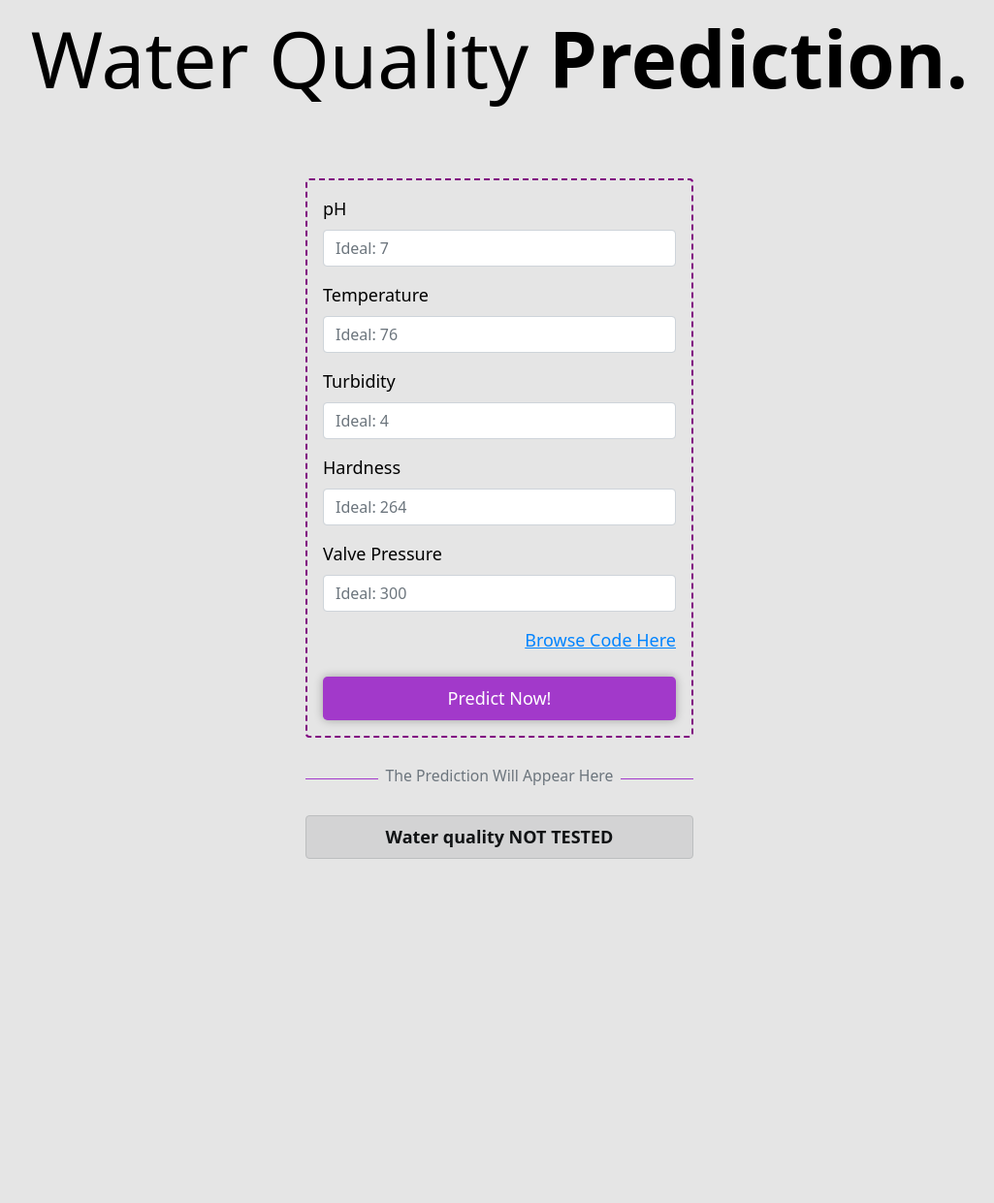
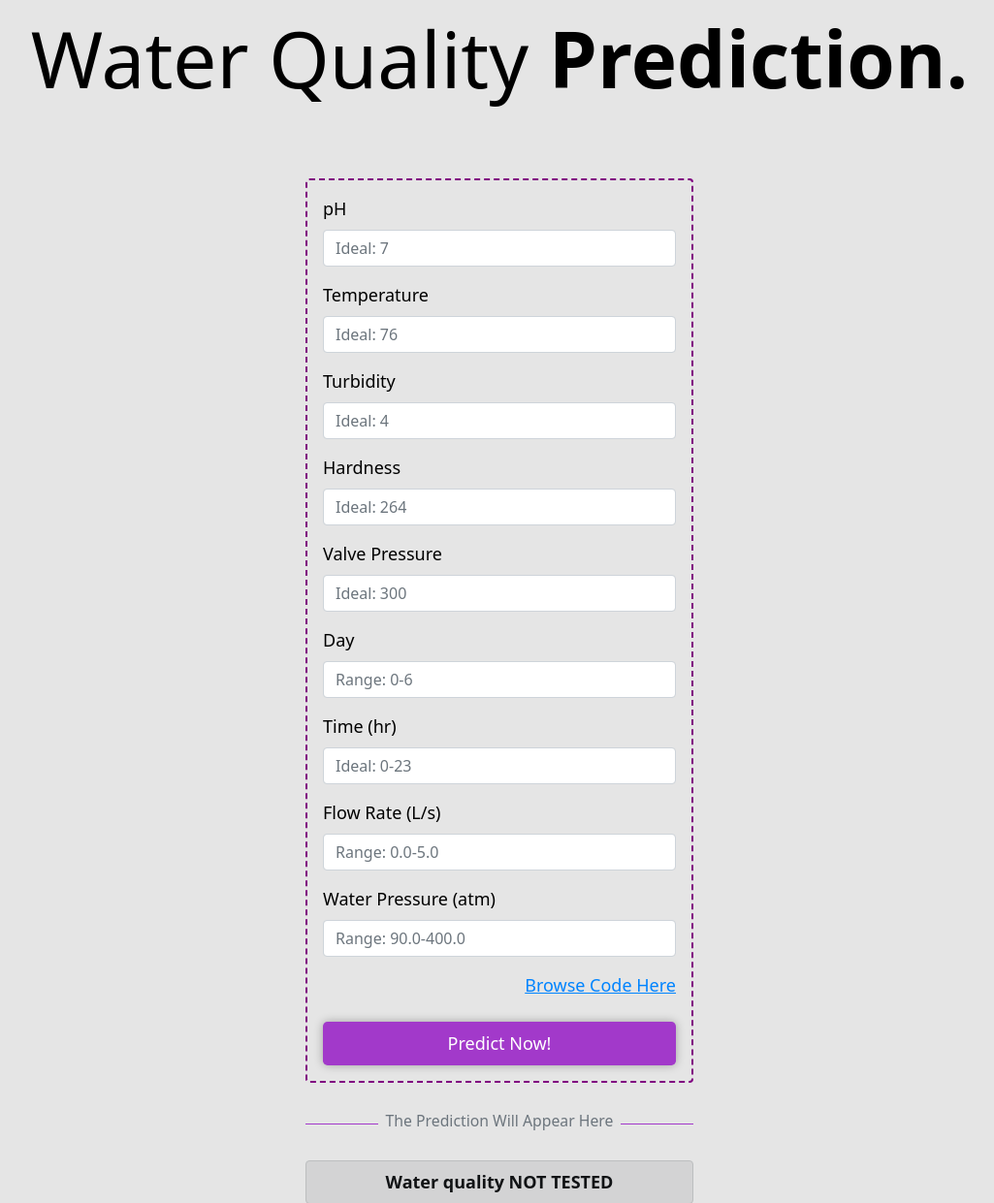
Before and after one commit to P0intMaN/water_ml_api, a Flask app: template waterquality/app/templates/home.html in a window 1280 px wide. Shown: the top 1241 px of the page at 97% size, without its empty margins (125-1150 px from the left). Before the commit the page ends 886 px from the top, so only its background shows below. Run offline with Flask 2, Linux system fonts and the light colour scheme; the template is opened without the code that fills it, so the values that code supplies are empty; parts of the project's set-up code (start-up, migrations or seed data) failed here and were passed over; some libraries are stand-ins or nearby versions.

Commit message:
generic water consumption algorithm

```diff
--- a/waterquality/app/templates/home.html
+++ b/waterquality/app/templates/home.html
@@ -64,7 +64,35 @@
                                     <input class="form-control" id="valvepressure" name="valvepressure" required="" type="text" value="" placeholder="Ideal: 300">
 
                         </div>
+                        <div class="d-flex">
 
+                        </div>
+                        <div class="form-group">
+                            <label class="form-label" for="hardness">Day</label>
+
+
+                                    <input class="form-control" id="day" name="day" required="" type="text" value="" placeholder="Range: 0-6">
+
+                        </div>
+                        <div class="form-group">
+                            <label class="form-label" for="hardness">Time (hr)</label>
+
+
+                                    <input class="form-control" id="time" name="time" required="" type="text" value="" placeholder="Ideal: 0-23">
+
+                        </div>
+                        <div class="form-group">
+                            <label class="form-label" for="hardness">Flow Rate (L/s)</label>
+
+                                    <input class="form-control" id="fr" name="fr" required="" type="text" value="" placeholder="Range: 0.0-5.0">
+
+                        </div>
+                        <div class="form-group">
+                            <label class="form-label" for="hardness">Water Pressure (atm)</label>
+
+                                    <input class="form-control" id="wp" name="wp" required="" type="text" value="" placeholder="Range: 90.0-400.0">
+
+                        </div>
                         <p class="text-muted text-end mt-n2">
                             <a class="form-link" href="#">Browse Code Here</a>
                         </p>
@@ -97,60 +125,48 @@
             temp = document.getElementById('temp').value;
             turbidity = document.getElementById('turbidity').value;
             hardness = document.getElementById('hardness').value;
-            vp = document.getElementById('valvepressure').value;
+            day = document.getElementById('day').value;
+            time = document.getElementById('time').value;
+            fr = document.getElementById('fr').value;
+            wp = document.getElementById('wp').value;
 
             $.ajax(
                 {
                     type: "GET",
-                    url: "/predict?ph="+ph+"&temperature="+temp+"&turbidity="+turbidity+"&hardness="+hardness+"&valvepressure="+vp,
+                    url: "/predict?ph="+ph+"&temperature="+temp+"&turbidity="+turbidity+"&hardness="+hardness+"&day="+day+"&time="+time+"&fr="+fr+"&wp="+wp,
                     success: function(updated_data){
                         update = document.getElementById('predictor')
-                        if (updated_data == "[0] ['no']"){
+                        if (updated_data == "[0] 1"){
 
                                 update.classList.remove('alert-dark')
                                 update.classList.remove('alert-danger')
                                 update.classList.remove('alert-success')
                                 update.classList.add('alert-danger')
 
-                            $("#predictor").html('<a class="alert-link" href="#">Water quality is BAD <br>SEVERE leakage detected.</a>')
+
+
+
+                            $("#predictor").html('<a class="alert-link" href="#">Water quality is BAD <br>leakage DETECTED.</a>')
                         }
-                        if (updated_data == "[0] ['small']"){
+                        if (updated_data == "[0] 0"){
 
                             update.classList.remove('alert-dark')
                             update.classList.remove('alert-danger')
                             update.classList.remove('alert-success')
                             update.classList.add('alert-danger')
 
-                        $("#predictor").html('<a class="alert-link" href="#">Water quality is BAD <br>SMALL leakage detected.</a>')
-                        }
-                        if (updated_data == "[0] ['big']"){
+                        $("#predictor").html('<a class="alert-link" href="#">Water quality is BAD <br>leakage NOT DETECTED.</a>')
+                    }
+                        if (updated_data == "[1] 1"){
 
                             update.classList.remove('alert-dark')
                             update.classList.remove('alert-danger')
                             update.classList.remove('alert-success')
                             update.classList.add('alert-danger')
 
-                        $("#predictor").html('<a class="alert-link" href="#">Water quality is BAD <br>NO leakage detected.</a>')
+                        $("#predictor").html('<a class="alert-link" href="#">Water quality is GOOD <br>leakage DETECTED.</a>')
                         }
-                        if (updated_data == "[1] ['no']"){
-
-                            update.classList.remove('alert-dark')
-                            update.classList.remove('alert-danger')
-                            update.classList.remove('alert-success')
-                            update.classList.add('alert-danger')
-
-                        $("#predictor").html('<a class="alert-link" href="#">Water quality is GOOD <br>SEVERE leakage detected.</a>')
-                        }
-                        if (updated_data == "[1] ['small']"){
-
-                            update.classList.remove('alert-dark')
-                            update.classList.remove('alert-danger')
-                            update.classList.remove('alert-success')
-                            update.classList.add('alert-danger')
-
-                        $("#predictor").html('<a class="alert-link" href="#">Water quality is GOOD <br>SMALL leakage detected.</a>')
-                        }
-                        if (updated_data == "[1] ['big']"){
+                        if (updated_data == "[1] 0"){
 
                             update.classList.remove('alert-dark')
                             update.classList.remove('alert-danger')
--- a/waterquality/run.py
+++ b/waterquality/run.py
@@ -1,3 +1,3 @@
 from app import flask_app
 
-# flask_app.run(debug=True)
+flask_app.run(debug=True)
```
Also changed, not shown: waterquality/app/model/generic_smart_valve.py (added, +88 -0 lines), waterquality/app/routes.py (+35 -3 lines), 16 other files.
